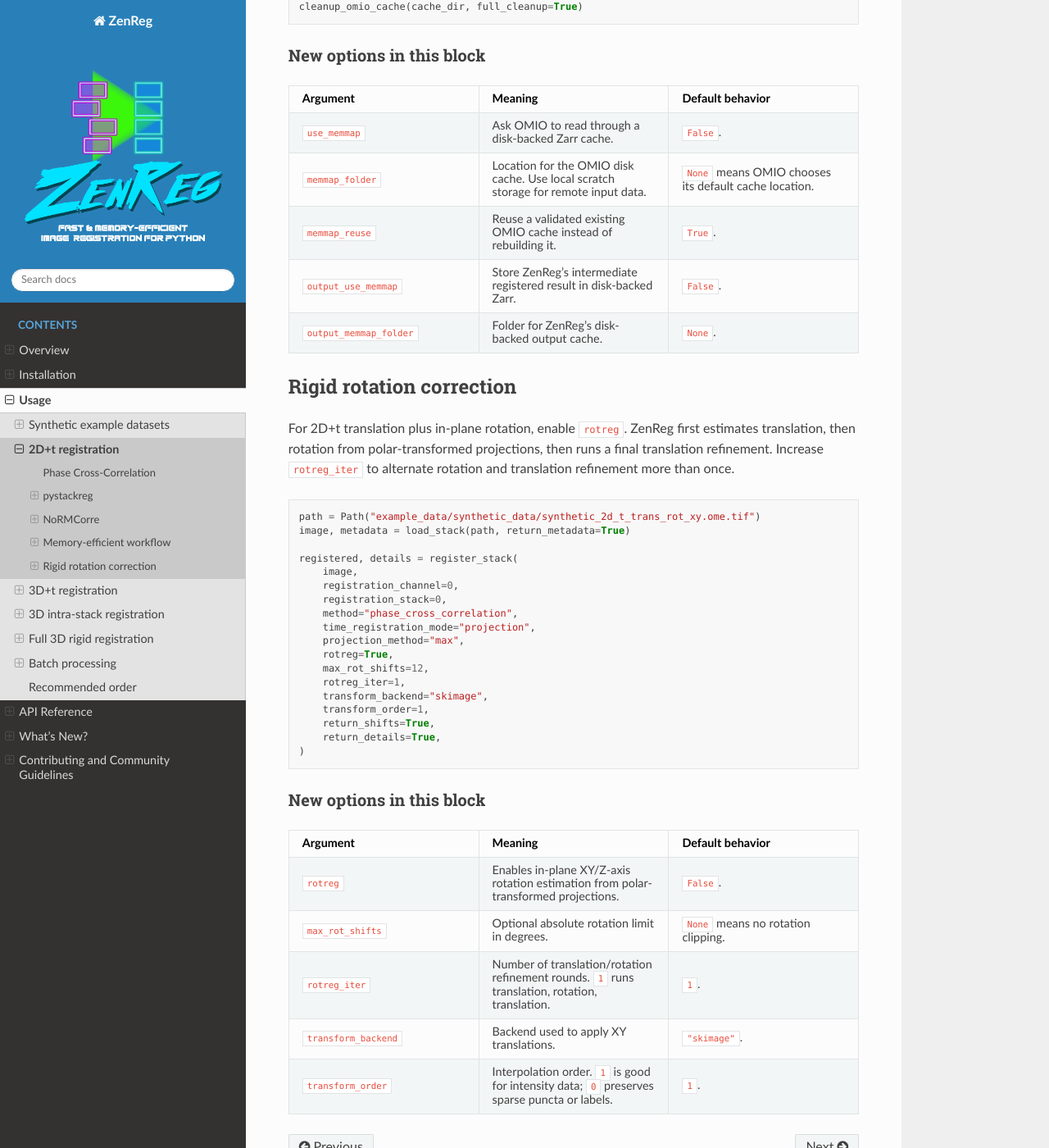
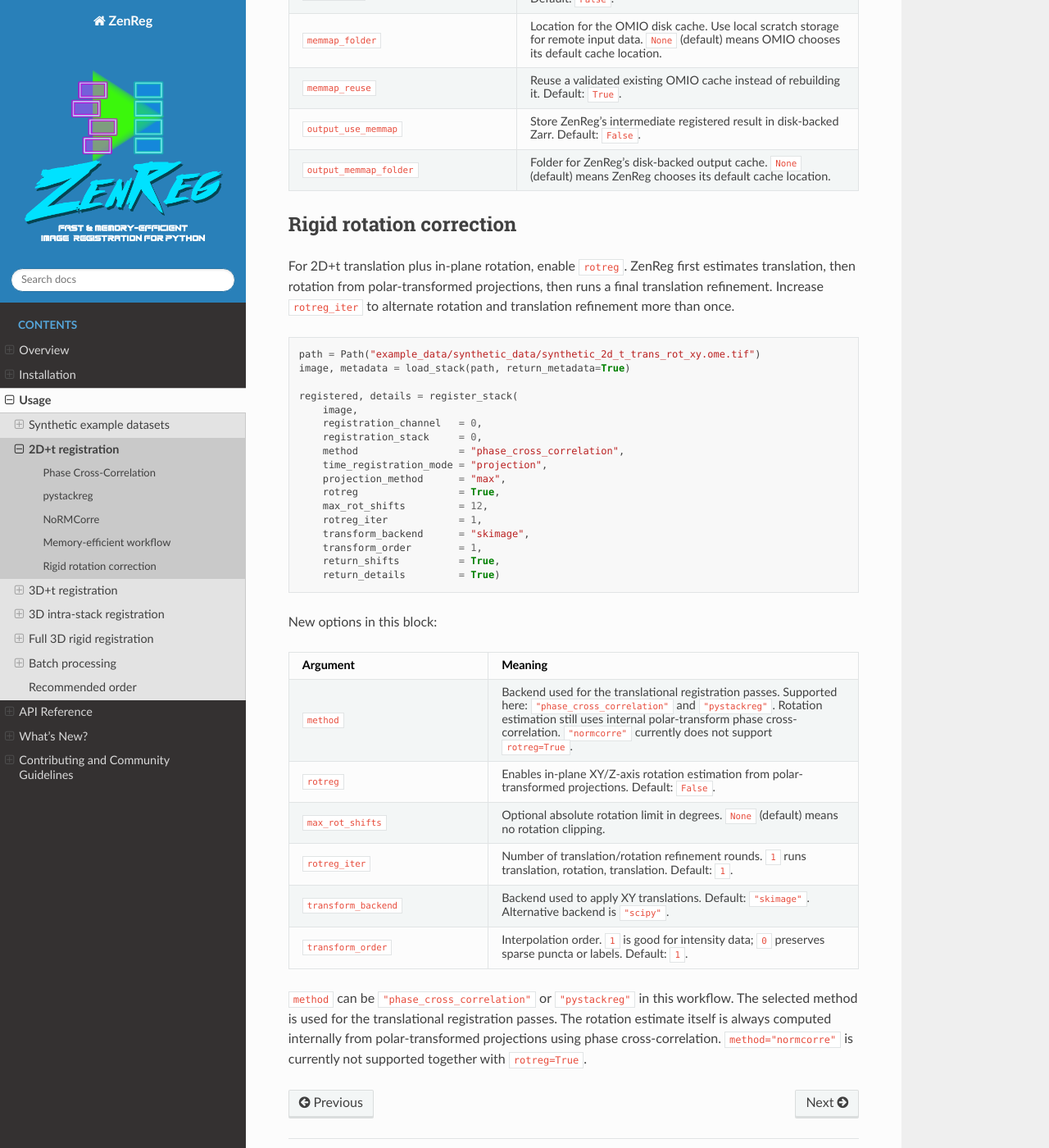
Before and after one commit to FabrizioMusacchio/ZenReg, a Sphinx documentation site: the page built from docs/source/usage_2d_t.rst, in a window 1280 px wide and 1400 px high, scrolled down 3768 px. Shown: the whole window at 82% size. Built offline with Sphinx 7.4.7 and the Read the Docs theme 3.1.0, drawn with Linux system fonts in a browser that asks for light colours; some of the changed text lies outside the part shown.

Commit message:
fix(docs): correct formatting and improve clarity in documentation

```diff
--- a/docs/source/overview.rst
+++ b/docs/source/overview.rst
@@ -79,7 +79,7 @@
 - Full 3D rigid 6-DOF registration with dense SimpleITK or sparse point-based
   backends.
 - Optional memory-efficient workflows with
-`OMIO <https://github.com/FabrizioMusacchio/omio>`_ disk-backed Zarr arrays.
+  `OMIO <https://github.com/FabrizioMusacchio/omio>`_ disk-backed Zarr arrays.
 
 Supported methods
 -----------------
--- a/docs/source/usage_2d_t.rst
+++ b/docs/source/usage_2d_t.rst
@@ -20,23 +20,23 @@
 
    registered, details = register_stack(
        image,
-       registration_channel=0,
-       registration_stack=0,
-       method="phase_cross_correlation",
-       time_registration_mode="projection",
-       time_reference_mode="template",
-       projection_method="max",
-       zreg=False,
-       max_xy_shifts=(8, 8),
-       n_jobs=4,
-       return_shifts=True,
-       return_details=True)
+       registration_channel   = 0,
+       registration_stack     = 0,
+       method                 = "phase_cross_correlation",
+       time_registration_mode = "projection",
+       time_reference_mode    = "template",
+       projection_method      = "max",
+       zreg                   = False,
+       max_xy_shifts          = (8, 8),
+       n_jobs                 = 4,
+       return_shifts          = True,
+       return_details         = True)
 
    save_stack(
        "example_data/synthetic_data/registered/2d_t_xy_phase_registered.ome.tif",
        registered,
-       metadata=metadata,
-       registration_details=details)
+       metadata             = metadata,
+       registration_details = details)
 
 ``projection_method="max"`` is a good default for sparse spots or puncta.
 ``mean`` can be better for dense signals, while ``median`` is robust to
@@ -46,46 +46,41 @@
 
 .. list-table::
    :header-rows: 1
-   :widths: 20 45 15
+   :widths: 36 64
 
    * - Argument
      - Meaning
-     - Default behavior
    * - ``registration_channel``
      - Channel used to estimate shifts. The correction is applied to all
        channels.
-     - Required.
    * - ``registration_stack``
-     - Reference time point/template.
-     - ``0``.
+     - Reference time point/template. Default: ``0``.
    * - ``method``
-     - Registration backend.
-     - ``"phase_cross_correlation"``.
+     - Registration backend. Default:  ``"phase_cross_correlation"``.
    * - ``time_registration_mode``
      - How time points are aligned. ``"projection"`` means that one YX
-       projection is registered per time point.
-     - ``"projection"``.
+       projection is registered per time point. Default: ``"projection"``.
    * - ``time_reference_mode``
      - ``"template"`` aligns all frames to ``registration_stack``;
-       ``"previous"`` accumulates frame-to-frame corrections.
-     - ``"template"``.
+       ``"previous"`` accumulates frame-to-frame corrections. Default: ``"template"``.
    * - ``projection_method``
      - Z projection used for registration. For 2D+t data, Z is usually a
-       singleton axis.
-     - ``"max"``.
+       singleton axis. Default:  ``"max"``.
    * - ``zreg``
-     - Whether to estimate Z shifts.
-     - ``False``.
+     - Whether to estimate Z shifts. Default: ``False``.
    * - ``max_xy_shifts``
-     - Optional absolute correction-shift limit as ``(max_y, max_x)``.
-     - ``None`` means no XY clipping.
+     - Optional absolute correction-shift limit as ``(max_y, max_x)``.  ``None`` means no XY clipping.
    * - ``n_jobs``
      - Number of CPU workers for independent frames/slices. ``-1`` uses all
-       available workers.
-     - ``1``.
+       available workers. Default:  ``1``.
    * - ``return_shifts`` / ``return_details``
-     - Return detected shifts or the full reproducibility/details dictionary.
-     - Both are ``False`` unless requested.
+     - Return detected shifts or the full reproducibility/details dictionary. Both are ``False`` unless requested.
+
+
+.. note::
+
+   With ZenReg's helper function ``zenreg.available_cpu_count()``, you can
+   check how many CPU workers are available for your system.
 
 pystackreg
 ----------
@@ -97,29 +92,16 @@
 
    registered, details = register_stack(
        image,
-       registration_channel=0,
-       registration_stack=0,
-       method="pystackreg",
-       time_registration_mode="projection",
-       projection_method="max",
-       zreg=False,
-       max_xy_shifts=(8, 8),
-       return_shifts=True,
-       return_details=True,
-   )
+       registration_channel   = 0,
+       registration_stack     = 0,
+       method                 = "pystackreg",
+       time_registration_mode = "projection",
+       projection_method      = "max",
+       zreg                   = False,
+       max_xy_shifts          = (8, 8),
+       return_shifts          = True,
+       return_details         = True)
 
-New option in this block
-~~~~~~~~~~~~~~~~~~~~~~~~
-
-.. list-table::
-   :header-rows: 1
-
-   * - Argument
-     - Meaning
-     - Default behavior
-   * - ``method="pystackreg"``
-     - Uses the pystackreg backend for 2D projection registration.
-     - Without this setting, ZenReg uses ``"phase_cross_correlation"``.
 
 NoRMCorre
 ---------
@@ -130,53 +112,43 @@
 
    registered, details = register_stack(
        image,
-       registration_channel=0,
-       registration_stack=0,
-       method="normcorre",
-       time_registration_mode="projection",
-       projection_method="max",
-       nc_pw_rigid=True,
-       nc_strides=(32, 32),
-       nc_overlaps=(16, 16),
-       nc_max_deviation_rigid=3,
-       max_xy_shifts=(8, 8),
-       nc_n_jobs=4,
-       return_shifts=True,
-       return_details=True,
-   )
+       registration_channel   = 0,
+       registration_stack     = 0,
+       method                 = "normcorre",
+       time_registration_mode = "projection",
+       projection_method      = "max",
+       nc_pw_rigid            = True,
+       nc_strides             = (32, 32),
+       nc_overlaps            = (16, 16),
+       nc_max_deviation_rigid = 3,
+       max_xy_shifts          = (8, 8),
+       nc_n_jobs              = 4,
+       return_shifts          = True,
+       return_details         = True)
 
-New options in this block
-~~~~~~~~~~~~~~~~~~~~~~~~~
+New options in this block:
 
 .. list-table::
    :header-rows: 1
+   :widths: 40 60
 
    * - Argument
      - Meaning
-     - Default behavior
-   * - ``method="normcorre"``
-     - Dispatches to ZenReg's NoRMCorre-style backend.
-     - Without this setting, ZenReg uses phase cross-correlation.
    * - ``nc_pw_rigid``
      - Enables piecewise-rigid patch correction instead of rigid-only
-       NoRMCorre.
-     - ``True``.
+       NoRMCorre. Default: ``True``.
    * - ``nc_strides``
-     - Patch-grid stride in YX.
-     - ``(48, 48)`` for 2D.
+     - Patch-grid stride in YX. Default:  ``(48, 48)`` for 2D.
    * - ``nc_overlaps``
      - Patch overlap in YX. Effective patch size is
-       ``nc_strides + nc_overlaps``.
-     - ``(24, 24)`` for 2D.
+       ``nc_strides + nc_overlaps``. Default: ``(24, 24)`` for 2D.
    * - ``nc_max_deviation_rigid``
-     - Maximum local patch deviation around the global rigid shift.
-     - ``None`` means not limited.
+     - Maximum local patch deviation around the global rigid shift. ``None`` (default) means not limited.
    * - ``nc_n_jobs``
-     - Worker count used by the NoRMCorre backend.
-     - ``1``.
+     - Worker count used by the NoRMCorre backend.  Default:  ``1``.
 
 Before choosing ``nc_strides`` and ``nc_overlaps``, it is useful to draw the
-patch layout:
+patch layout. ZenReg provides a helper function for this:
 
 .. code-block:: python
 
@@ -185,18 +157,19 @@
    plot_normcorre_patch_overlay(
        image,
        metadata,
-       registration_channel=0,
-       registration_stack=0,
-       nc_strides=(32, 32),
-       nc_overlaps=(16, 16),
-       projection_method="max",
-       projection_range=(0, 1),
-   )
+       registration_channel = 0,
+       registration_stack   = 0,
+       nc_strides           = (32, 32),
+       nc_overlaps          = (16, 16),
+       projection_method    = "max",
+       projection_range     = (0, 1))
+
 
 Memory-efficient workflow
 -------------------------
 
-For large 2D+t files, use OMIO disk-backed Zarr loading and ask ZenReg to write
+For large 2D+t files, use `OMIO <https://github.com/FabrizioMusacchio/omio>`_
+disk-backed Zarr loading and ask ZenReg to write
 intermediate registered output to disk-backed Zarr as well:
 
 .. code-block:: python
@@ -208,52 +181,50 @@
 
    image, metadata = load_stack(
        "large_timeseries.ome.tif",
-       return_metadata=True,
-       use_memmap=True,
-       memmap_folder=cache_dir,
-       memmap_reuse=True,
-   )
+       return_metadata  = True,
+       use_memmap       = True,
+       memmap_folder    = cache_dir,
+       memmap_reuse     = True)
 
    registered, details = register_stack(
        image,
-       registration_channel=0,
-       method="phase_cross_correlation",
-       time_registration_mode="projection",
-       output_use_memmap=True,
-       output_memmap_folder=cache_dir,
-       n_jobs=8,
-       return_shifts=True,
-       return_details=True,
-   )
+       registration_channel   = 0,
+       method                 = "phase_cross_correlation",
+       time_registration_mode = "projection",
+       output_use_memmap      = True,
+       output_memmap_folder   = cache_dir,
+       n_jobs                 = 8,
+       return_shifts          = True,
+       return_details         = True)
 
-   save_stack("large_timeseries_registered.ome.tif", registered, metadata=metadata, registration_details=details)
+   save_stack("large_timeseries_registered.ome.tif",
+              registered,
+              metadata            = metadata,
+              registration_details= details)
+
    cleanup_omio_cache(cache_dir, full_cleanup=True)
 
-New options in this block
-~~~~~~~~~~~~~~~~~~~~~~~~~
+New options in this block:
+
 
 .. list-table::
    :header-rows: 1
+   :widths: 40 60
 
    * - Argument
      - Meaning
-     - Default behavior
    * - ``use_memmap``
-     - Ask OMIO to read through a disk-backed Zarr cache.
-     - ``False``.
+     - Ask OMIO to read through a disk-backed Zarr cache. Default:  ``False``.
    * - ``memmap_folder``
      - Location for the OMIO disk cache. Use local scratch storage for remote
-       input data.
-     - ``None`` means OMIO chooses its default cache location.
+       input data.  ``None`` (default) means OMIO chooses its default cache location.
    * - ``memmap_reuse``
-     - Reuse a validated existing OMIO cache instead of rebuilding it.
-     - ``True``.
+     - Reuse a validated existing OMIO cache instead of rebuilding it. Default:  ``True``.
    * - ``output_use_memmap``
-     - Store ZenReg's intermediate registered result in disk-backed Zarr.
-     - ``False``.
+     - Store ZenReg's intermediate registered result in disk-backed Zarr. Default:  ``False``.
    * - ``output_memmap_folder``
-     - Folder for ZenReg's disk-backed output cache.
-     - ``None``.
+     - Folder for ZenReg's disk-backed output cache. ``None`` (default) means ZenReg chooses its default cache location.
+
 
 Rigid rotation correction
 -------------------------
@@ -270,44 +241,48 @@
 
    registered, details = register_stack(
        image,
-       registration_channel=0,
-       registration_stack=0,
-       method="phase_cross_correlation",
-       time_registration_mode="projection",
-       projection_method="max",
-       rotreg=True,
-       max_rot_shifts=12,
-       rotreg_iter=1,
-       transform_backend="skimage",
-       transform_order=1,
-       return_shifts=True,
-       return_details=True,
-   )
+       registration_channel   = 0,
+       registration_stack     = 0,
+       method                 = "phase_cross_correlation",
+       time_registration_mode = "projection",
+       projection_method      = "max",
+       rotreg                 = True,
+       max_rot_shifts         = 12,
+       rotreg_iter            = 1,
+       transform_backend      = "skimage",
+       transform_order        = 1,
+       return_shifts          = True,
+       return_details         = True)
 
-New options in this block
-~~~~~~~~~~~~~~~~~~~~~~~~~
+New options in this block:
 
 .. list-table::
    :header-rows: 1
+   :widths: 35 65
 
    * - Argument
      - Meaning
-     - Default behavior
+   * - ``method``
+     - Backend used for the translational registration passes. Supported here:
+       ``"phase_cross_correlation"`` and ``"pystackreg"``. Rotation estimation
+       still uses internal polar-transform phase cross-correlation.
+       ``"normcorre"`` currently does not support ``rotreg=True``.
    * - ``rotreg``
      - Enables in-plane XY/Z-axis rotation estimation from polar-transformed
-       projections.
-     - ``False``.
+       projections. Default:  ``False``.
    * - ``max_rot_shifts``
-     - Optional absolute rotation limit in degrees.
-     - ``None`` means no rotation clipping.
+     - Optional absolute rotation limit in degrees. ``None`` (default) means no rotation clipping.
    * - ``rotreg_iter``
      - Number of translation/rotation refinement rounds. ``1`` runs
-       translation, rotation, translation.
-     - ``1``.
+       translation, rotation, translation. Default:  ``1``.
    * - ``transform_backend``
-     - Backend used to apply XY translations.
-     - ``"skimage"``.
+     - Backend used to apply XY translations. Default:  ``"skimage"``. Alternative backend is ``"scipy"``.
    * - ``transform_order``
      - Interpolation order. ``1`` is good for intensity data; ``0`` preserves
-       sparse puncta or labels.
-     - ``1``.
+       sparse puncta or labels. Default:  ``1``.
+
+``method`` can be ``"phase_cross_correlation"`` or ``"pystackreg"`` in this
+workflow. The selected method is used for the translational registration passes.
+The rotation estimate itself is always computed internally from polar-transformed
+projections using phase cross-correlation. ``method="normcorre"`` is currently
+not supported together with ``rotreg=True``.
--- a/docs/source/usage_synthetic_datasets.rst
+++ b/docs/source/usage_synthetic_datasets.rst
@@ -32,6 +32,7 @@
 
 .. list-table::
    :header-rows: 1
+   :widths: 51 49
 
    * - Dataset
      - Purpose
```
Also changed, not shown: docs/source/usage_3d_t.rst (+93 -108 lines), docs/source/usage_full_3d_rigid.rst (+20 -22 lines), docs/source/usage_intra_stack.rst (+55 -68 lines).
